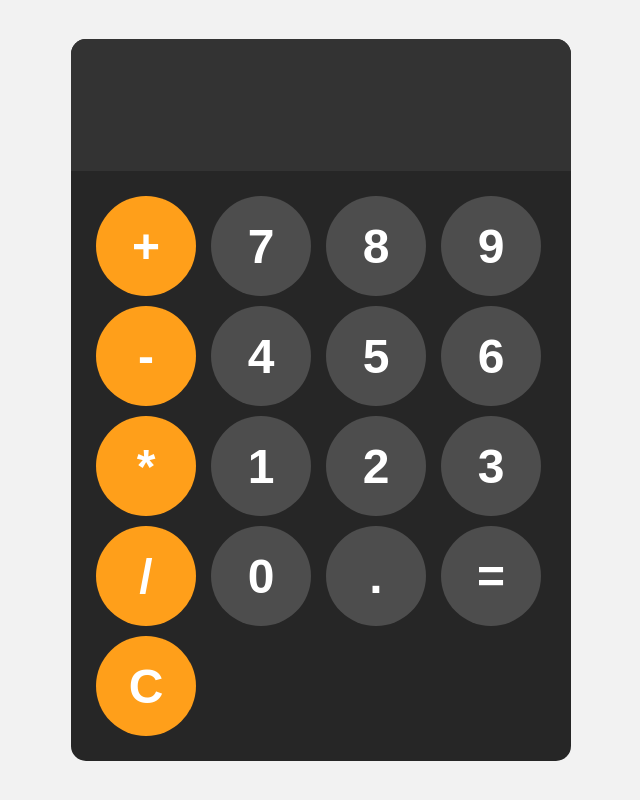
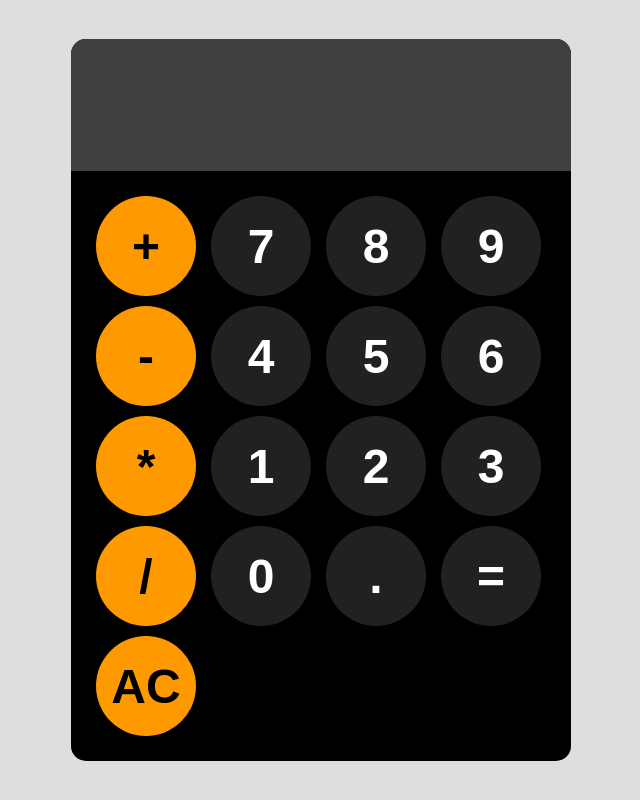
Before and after one commit to Joel-Ezuzu/Calultor, a plain HTML site: page index.html in a window 1280 px wide. Shown: the whole page, without its empty margins (319-959 px from the left). Drawn offline with Linux system fonts and the light colour scheme.

Commit message:
Added more finess

```diff
--- a/index.html
+++ b/index.html
@@ -8,7 +8,7 @@
 </head>
 <body>
     <div id="Calc">
-        <input id="display" readonly>
+        <input type="text"  id="display" readonly>
         <div id="Keys">
           <button onclick="appendToDisplay('+')" class="operator-btn">+</button>
           <button onclick="appendToDisplay('7')">7</button>
@@ -26,7 +26,7 @@
           <button onclick="appendToDisplay('0')">0</button>
           <button onclick="appendToDisplay('.')">.</button>
           <button onclick="calculate()">=</button>
-          <button onclick="clearDisplay()" class="operator-btn">C</button>
+          <button onclick="clearDisplay()" class="operator-btn">AC</button>
       </div>
 
     </div>
--- a/style.css
+++ b/style.css
@@ -4,12 +4,12 @@ body{
   justify-content: center;
   align-items: center;
   height: 100vh;
-  background-color: hsl(0, 0%, 95%);
+  background-color: hsla(0, 7%, 26%, 0.171);
 }
 
 #Calc{
   font-family: Arial, Helvetica, sans-serif;
-  background-color: hsl(0, 0%, 15%);
+  background-color: hsl(0, 0%, 0%);
   border-radius: 15px;
   max-width: 500px;
   overflow: hidden;
@@ -21,7 +21,7 @@ body{
   font-size: 5rem;
   text-align: left;
   border: none;
-  background-color: hsl(0, 0%, 20%);
+  background-color: hsl(0, 0%, 25%);
   color: white;
 }
 
@@ -37,7 +37,7 @@ button{
   height: 100px;
   border-radius: 50px;
   border: none;
-  background-color: hsl(0, 0%, 30%);
+  background-color: hsl(0, 0%, 13%);
   color: white;
   font-size: 3rem;
   font-weight: bold;
@@ -53,10 +53,11 @@ button:active{
 }
 
 .operator-btn{
-  background-color: hsl(35, 100%, 55%);
+  background-color: hsl(36, 100%, 50%);
+  color: hsl(0, 0%, 0%);
 }
 .operator-btn:hover{
-  background-color: hsl(35, 100%, 65%);
+  background-color: hsl(35, 100%, 60%);
 }
 
 .operator-btn:active{
```
